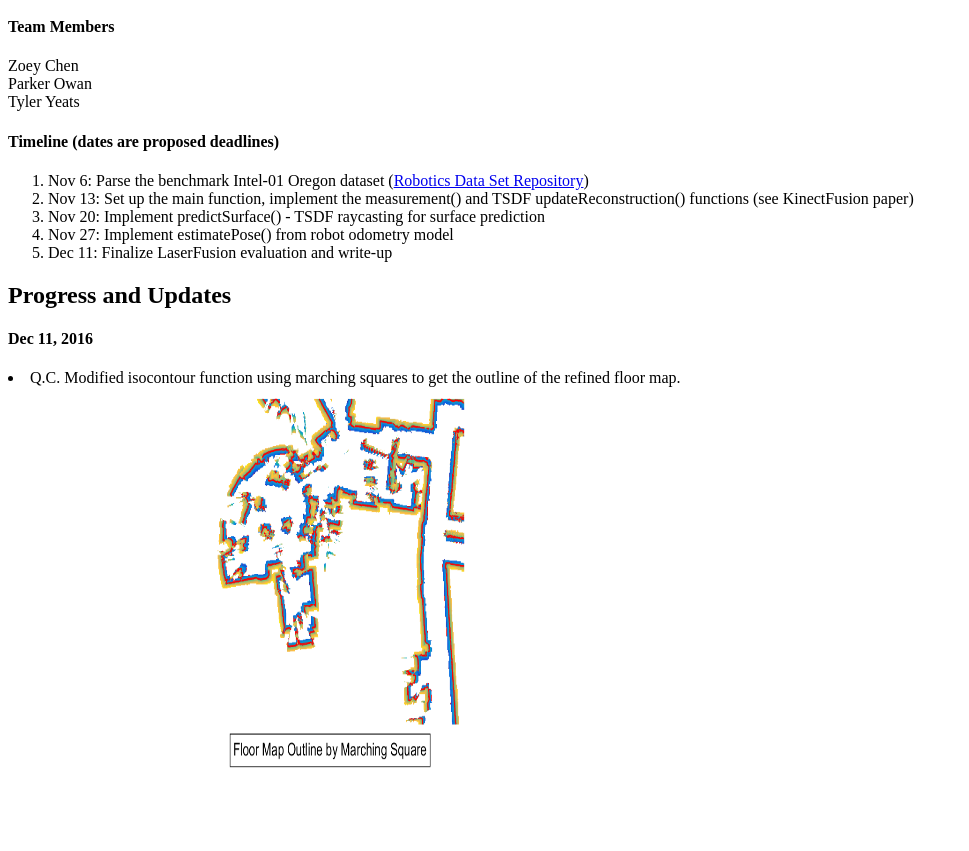
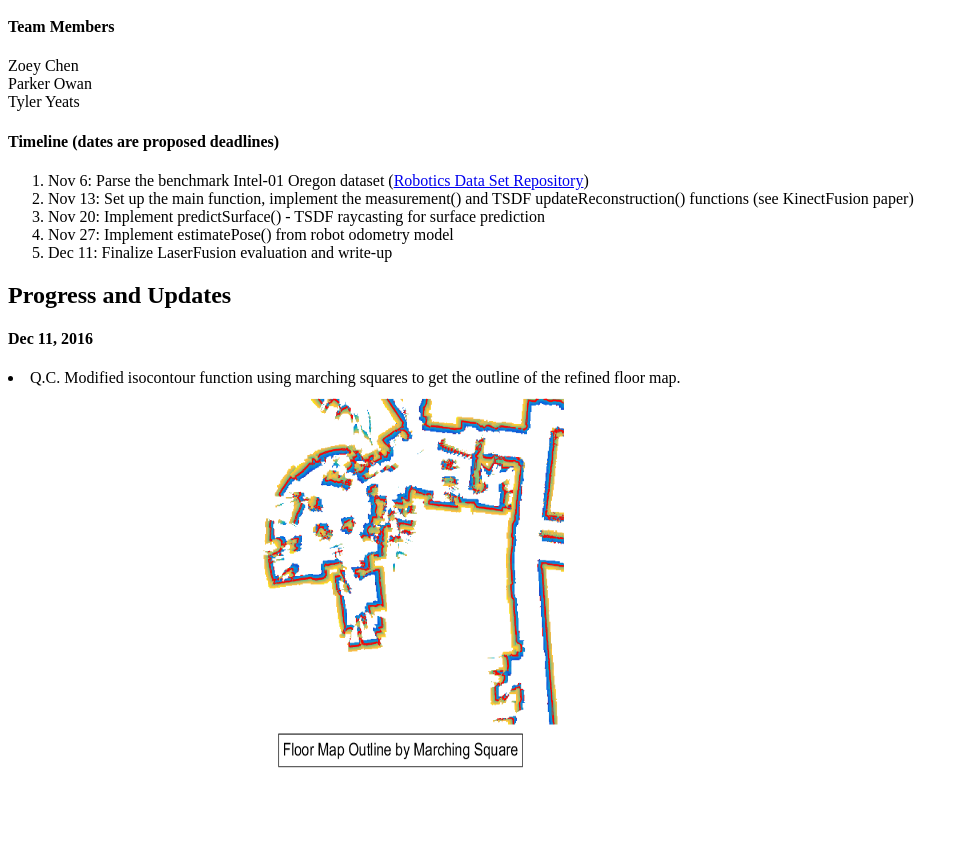
Before and after one commit to CSE571Fusion/CSE571Fusion.github.io, a plain HTML site: page index.html in a window 1280 px wide. Shown: the part 101-952 px from the top of the page, without its empty margins (0-969 px from the left). Drawn offline with Linux system fonts and the light colour scheme.

Commit message:
change image size

```diff
--- a/index.html
+++ b/index.html
@@ -47,7 +47,7 @@
         <h2>Progress and Updates</h2>
         <h4>Dec 11, 2016</h4>
             <li>Q.C. Modified isocontour function using marching squares to get the outline of the refined floor map.  </li>
-                <img src="Floor Map outline.png" alt="Floor Map Outline" style="width:640px;height:480px;">
+                <img src="Floor Map outline.png" alt="Floor Map Outline" style="width:780px;height:480px;">
         <h4>Dec 11, 2016</h4>
             <li>Q.C. Added refinement function to refine TSDF by removing holes due to imcomplete fusion. Added smoothness function to remove noises and small isolated regions.  </li>
             <img src="refinement.png" alt="Refine TSDF mesh by filling holes" style="width:640px;height:480px;">
```
